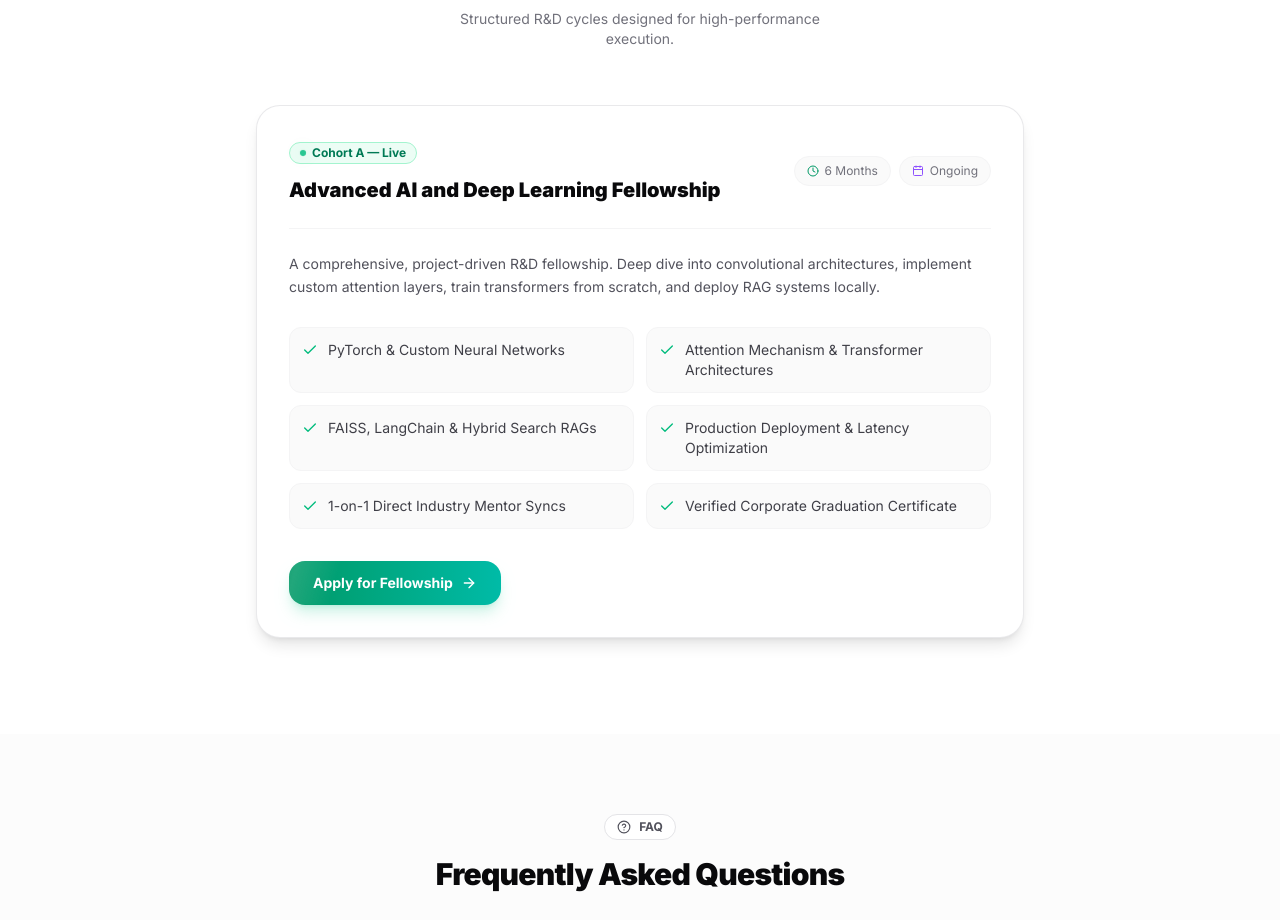
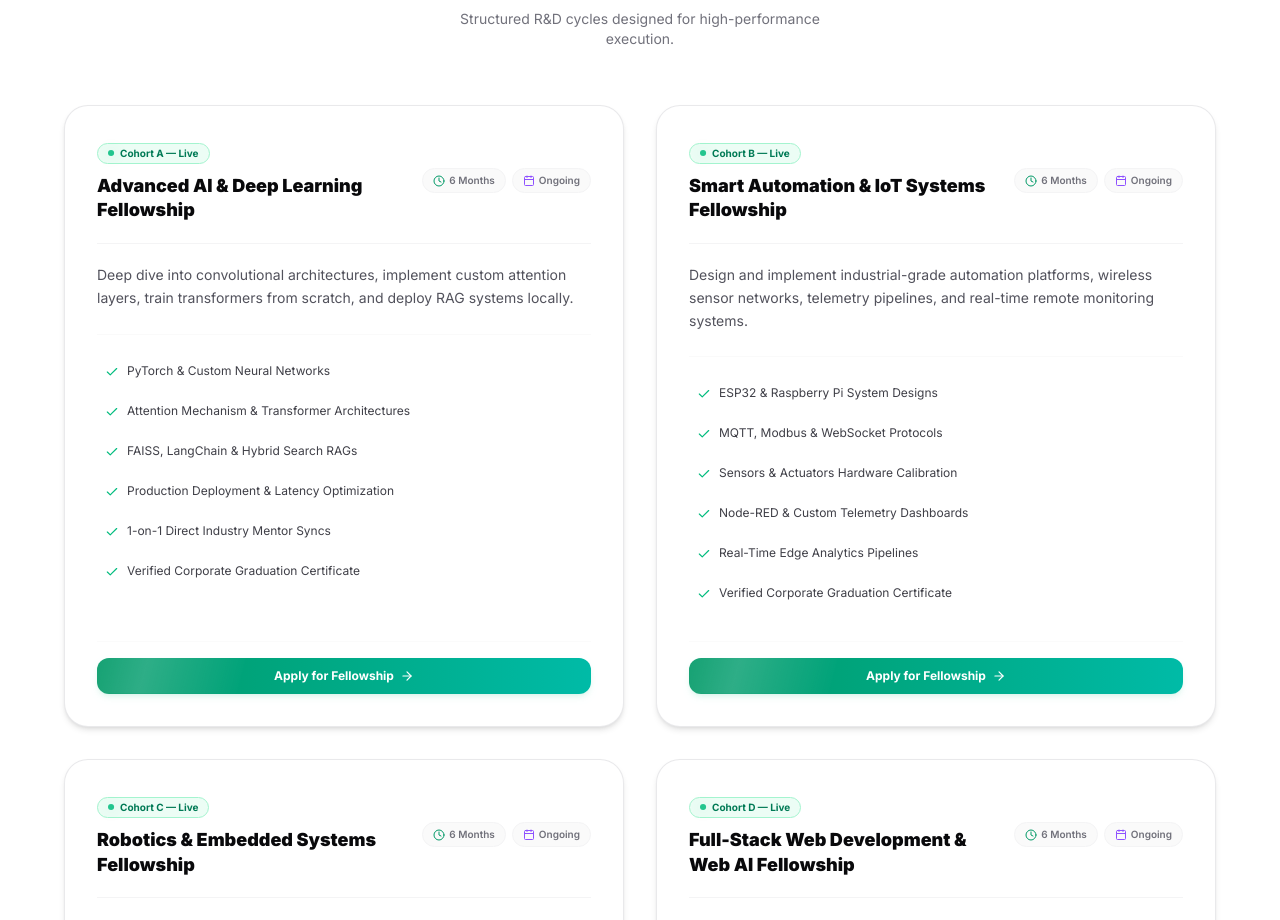
Before and after one commit to prasannab4362/GASVirutallab, a Next.js app: page / in a window 1280 px wide. Shown: the part 1880-2800 px from the top of the page. Built offline with nearby package versions, Linux system fonts and the light colour scheme; no server answers.

Commit message:
feat: add back-to-home link on login, expand fellowships section to 4 minimal cards (AI, IoT, Robotics, Web Dev), and route fellowship applications to Google Docs form

```diff
--- a/src/app/login/page.tsx
+++ b/src/app/login/page.tsx
@@ -2,8 +2,9 @@
 
 import { useState } from "react";
 import { useRouter } from "next/navigation";
+import Link from "next/link";
 import { loginAction } from "@/lib/actions/auth-actions";
-import { Shield, User, GraduationCap, Lock, Mail, Loader2, AlertCircle } from "lucide-react";
+import { Shield, User, GraduationCap, Lock, Mail, Loader2, AlertCircle, ArrowLeft } from "lucide-react";
 
 export default function LoginPage() {
   const router = useRouter();
@@ -41,7 +42,17 @@ export default function LoginPage() {
 
 
   return (
-    <div className="min-h-screen flex items-center justify-center bg-zinc-50 dark:bg-zinc-950 px-4 py-12 sm:px-6 lg:px-8 font-sans">
+    <div className="min-h-screen flex flex-col items-center justify-center bg-zinc-50 dark:bg-zinc-950 px-4 py-12 sm:px-6 lg:px-8 font-sans">
+      <div className="max-w-md w-full mb-4">
+        <Link
+          href="/"
+          className="inline-flex items-center gap-1.5 text-xs font-semibold text-zinc-500 hover:text-zinc-800 dark:text-zinc-400 dark:hover:text-white transition-colors"
+        >
+          <ArrowLeft className="w-3.5 h-3.5" />
+          <span>Back to Home Page</span>
+        </Link>
+      </div>
+
       <div className="max-w-md w-full space-y-8 bg-white dark:bg-zinc-900 p-8 rounded-3xl shadow-xl border border-zinc-200/60 dark:border-zinc-800">
 
         {/* Brand Header */}
--- a/src/app/page.tsx
+++ b/src/app/page.tsx
@@ -33,6 +33,69 @@ const MARQUEE_ITEMS = [
   "Artificial Intelligence", "Smart Automation", "IoT Systems",
   "Robotics", "Embedded C", "Arduino", "Deep Learning",
   "RAG Pipelines", "Full-Stack Web", "Computer Vision",
+];
+
+const ACTIVE_FELLOWSHIPS = [
+  {
+    cohort: "Cohort A — Live",
+    title: "Advanced AI & Deep Learning Fellowship",
+    duration: "6 Months",
+    timeline: "Ongoing",
+    description: "Deep dive into convolutional architectures, implement custom attention layers, train transformers from scratch, and deploy RAG systems locally.",
+    bullets: [
+      "PyTorch & Custom Neural Networks",
+      "Attention Mechanism & Transformer Architectures",
+      "FAISS, LangChain & Hybrid Search RAGs",
+      "Production Deployment & Latency Optimization",
+      "1-on-1 Direct Industry Mentor Syncs",
+      "Verified Corporate Graduation Certificate",
+    ]
+  },
+  {
+    cohort: "Cohort B — Live",
+    title: "Smart Automation & IoT Systems Fellowship",
+    duration: "6 Months",
+    timeline: "Ongoing",
+    description: "Design and implement industrial-grade automation platforms, wireless sensor networks, telemetry pipelines, and real-time remote monitoring systems.",
+    bullets: [
+      "ESP32 & Raspberry Pi System Designs",
+      "MQTT, Modbus & WebSocket Protocols",
+      "Sensors & Actuators Hardware Calibration",
+      "Node-RED & Custom Telemetry Dashboards",
+      "Real-Time Edge Analytics Pipelines",
+      "Verified Corporate Graduation Certificate",
+    ]
+  },
+  {
+    cohort: "Cohort C — Live",
+    title: "Robotics & Embedded Systems Fellowship",
+    duration: "6 Months",
+    timeline: "Ongoing",
+    description: "Deep dive into microcontroller architectures, register-level configuration, hardware protocols, firmware optimization, and robotic kinetic controls using Embedded C and Arduino.",
+    bullets: [
+      "Embedded C & C++ Firmware Engineering",
+      "AVR/ARM Architectures & Register Access",
+      "I2C, SPI & UART Communication Protocols",
+      "Motor Kinematics & PID Feedback Loops",
+      "Hardware Debugging & Logic Analyzers",
+      "Verified Corporate Graduation Certificate",
+    ]
+  },
+  {
+    cohort: "Cohort D — Live",
+    title: "Full-Stack Web Development & Web AI Fellowship",
+    duration: "6 Months",
+    timeline: "Ongoing",
+    description: "Construct production-grade, highly responsive web systems integrated with agentic AI models, real-time sync databases, and modern cloud deployment pipelines.",
+    bullets: [
+      "Next.js, React & TailwindCSS Frontends",
+      "Node.js Backend & SQLite/Postgres DBs",
+      "AI API Integrations (OpenAI, Anthropic, Gemini)",
+      "WebSocket Real-Time Sync Engines",
+      "Docker Containerization & Vercel/VPS Deploy",
+      "Verified Corporate Graduation Certificate",
+    ]
+  }
 ];
 
 export default function LandingPage() {
@@ -319,7 +382,7 @@ export default function LandingPage() {
         <div className="absolute top-0 right-0 w-[400px] h-[400px] bg-violet-100/30 rounded-full blur-[120px] -z-10 pointer-events-none" />
         <div className="absolute bottom-0 left-0 w-[350px] h-[350px] bg-emerald-100/40 rounded-full blur-[100px] -z-10 pointer-events-none" />
 
-        <div className="max-w-3xl mx-auto">
+        <div className="max-w-6xl mx-auto">
           <div className="text-center mb-14 reveal-on-scroll">
             <div className="inline-flex items-center gap-2 px-3 py-1 rounded-full bg-emerald-50 border border-emerald-200 text-emerald-700 text-xs font-bold mb-4">
               <BookOpen className="w-3.5 h-3.5" /> Lab Programs
@@ -330,55 +393,59 @@ export default function LandingPage() {
             </p>
           </div>
 
-          <div className="relative group reveal-on-scroll stagger-2">
+          <div className="grid grid-cols-1 md:grid-cols-2 gap-8 mt-12">
+            {ACTIVE_FELLOWSHIPS.map((f, idx) => (
+              <div key={idx} className="relative group reveal-on-scroll">
                 <div className="absolute -inset-px rounded-3xl bg-gradient-to-r from-emerald-500/40 via-violet-500/20 to-blue-500/30 opacity-0 group-hover:opacity-100 blur-sm transition-all duration-500" />
-            <div className="relative bg-white rounded-3xl border border-zinc-200/80 p-8 shadow-lg hover:shadow-xl transition-shadow">
-              <div className="flex flex-col md:flex-row justify-between items-start md:items-center gap-4 pb-6 border-b border-zinc-100">
+                <div className="relative bg-white rounded-3xl border border-zinc-200/80 p-6 sm:p-8 shadow-md hover:shadow-xl transition-all flex flex-col justify-between h-full">
                   <div>
-                  <span className="inline-flex items-center gap-1.5 px-2.5 py-0.5 rounded-full bg-emerald-50 text-emerald-700 text-xs font-bold border border-emerald-200">
+                    <div className="flex flex-col sm:flex-row justify-between items-start sm:items-center gap-3 pb-5 border-b border-zinc-100">
+                      <div>
+                        <span className="inline-flex items-center gap-1.5 px-2.5 py-0.5 rounded-full bg-emerald-50 text-emerald-700 text-[10px] font-bold border border-emerald-200">
                           <span className="w-1.5 h-1.5 rounded-full bg-emerald-500 animate-pulse" />
-                    Cohort A — Live
+                          {f.cohort}
                         </span>
-                  <h3 className="text-xl font-black text-zinc-950 mt-3">Advanced AI and Deep Learning Fellowship</h3>
+                        <h3 className="text-lg font-black text-zinc-950 mt-2.5 leading-snug">{f.title}</h3>
                       </div>
-                <div className="flex gap-2 shrink-0">
-                  <span className="flex items-center gap-1.5 text-xs text-zinc-500 bg-zinc-50 px-3 py-1.5 rounded-full border border-zinc-100">
-                    <Clock className="w-3 h-3 text-emerald-600" /> 6 Months
+                      <div className="flex gap-1.5 shrink-0">
+                        <span className="flex items-center gap-1 text-[10px] text-zinc-500 bg-zinc-50 px-2.5 py-1 rounded-full border border-zinc-100 font-semibold">
+                          <Clock className="w-3 h-3 text-emerald-600" /> {f.duration}
                         </span>
-                  <span className="flex items-center gap-1.5 text-xs text-zinc-500 bg-zinc-50 px-3 py-1.5 rounded-full border border-zinc-100">
-                    <Calendar className="w-3 h-3 text-violet-500" /> Ongoing
+                        <span className="flex items-center gap-1 text-[10px] text-zinc-500 bg-zinc-50 px-2.5 py-1 rounded-full border border-zinc-100 font-semibold">
+                          <Calendar className="w-3 h-3 text-violet-500" /> {f.timeline}
                         </span>
                       </div>
                     </div>
 
-              <p className="text-sm text-zinc-600 mt-6 leading-relaxed">
-                A comprehensive, project-driven R&D fellowship. Deep dive into convolutional architectures, implement custom attention layers, train transformers from scratch, and deploy RAG systems locally.
+                    <p className="text-xs sm:text-sm text-zinc-600 mt-5 leading-relaxed">
+                      {f.description}
                     </p>
 
-              <div className="mt-7 grid sm:grid-cols-2 gap-3">
-                {[
-                  "PyTorch & Custom Neural Networks",
-                  "Attention Mechanism & Transformer Architectures",
-                  "FAISS, LangChain & Hybrid Search RAGs",
-                  "Production Deployment & Latency Optimization",
-                  "1-on-1 Direct Industry Mentor Syncs",
-                  "Verified Corporate Graduation Certificate",
-                ].map((item) => (
-                  <div key={item} className="flex items-start gap-2.5 p-3 rounded-xl bg-zinc-50 border border-zinc-100 hover:border-emerald-200 hover:bg-emerald-50/30 transition-all">
-                    <Check className="w-4 h-4 text-emerald-500 shrink-0 mt-0.5" />
-                    <span className="text-zinc-700 text-sm">{item}</span>
+                    <div className="mt-6 grid grid-cols-1 gap-2 border-t border-zinc-50 pt-5">
+                      {f.bullets.map((item) => (
+                        <div key={item} className="flex items-start gap-2 p-2 rounded-lg hover:bg-emerald-50/20 transition-all">
+                          <Check className="w-3.5 h-3.5 text-emerald-500 shrink-0 mt-0.5" />
+                          <span className="text-zinc-700 text-xs">{item}</span>
                         </div>
                       ))}
                     </div>
+                  </div>
 
-              <div className="mt-8">
-                <Link href="/login" className="relative inline-flex items-center gap-2 px-6 py-3 text-sm font-bold rounded-2xl text-white overflow-hidden group shadow-lg shadow-emerald-500/20 hover:shadow-xl transition-shadow">
+                  <div className="mt-8 pt-4 border-t border-zinc-50/80">
+                    <a
+                      href="https://docs.google.com/forms/d/e/1FAIpQLSe0q_g9lVSP3yYwcSws2NJukx80_xGePg56DuJzZ_8T2R-OMA/viewform?pli=1"
+                      target="_blank"
+                      rel="noopener noreferrer"
+                      className="relative inline-flex items-center gap-2 px-5 py-2.5 text-xs font-bold rounded-xl text-white overflow-hidden group shadow-md shadow-emerald-500/10 hover:shadow-lg transition-shadow w-full justify-center"
+                    >
                       <span className="absolute inset-0 bg-gradient-to-r from-emerald-600 to-teal-500 group-hover:from-emerald-500 group-hover:to-emerald-600 transition-all" />
                       <span className="absolute inset-0 beam-sweep" />
-                  <span className="relative flex items-center gap-2">Apply for Fellowship <ArrowRight className="w-4 h-4 group-hover:translate-x-0.5 transition-transform" /></span>
-                </Link>
+                      <span className="relative flex items-center gap-1.5">Apply for Fellowship <ArrowRight className="w-3.5 h-3.5 group-hover:translate-x-0.5 transition-transform" /></span>
+                    </a>
                   </div>
                 </div>
+              </div>
+            ))}
           </div>
         </div>
       </section>
```
Lines whose indentation alone changed are shown as unchanged.
